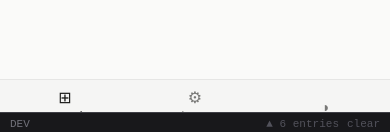
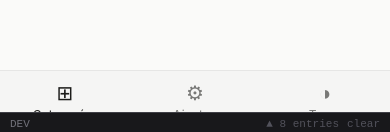
Before and after one commit to leonardespi/learnMe, a React (Vite) app: page / in a window 390 px wide. Shown: the part 709-841 px from the top of the page. Built offline with nearby package versions, Linux system fonts and the light colour scheme.

Commit message:
fix: responsive mobile layout — lg breakpoint, bottom nav redesign, hide keyboard hints

```diff
--- a/src/shared/layout/AppLayout.tsx
+++ b/src/shared/layout/AppLayout.tsx
@@ -1,6 +1,6 @@
 import { useState } from 'react'
 import { useQuery, useMutation, useQueryClient } from '@tanstack/react-query'
-import { invoke } from '@tauri-apps/api/core'
+import { invoke } from '@/api/invoke'
 import { Pencil, Trash2, Check, X } from 'lucide-react'
 import { Sidebar } from './Sidebar'
 import { BottomTabs } from './BottomTabs'
@@ -40,9 +40,9 @@ function GlobalHeader() {
       </span>
       <button
         onClick={openCommandPalette}
-        className="flex items-center justify-between gap-3 rounded px-2.5 py-1 text-xs transition-colors duration-100"
+        className="flex w-full items-center justify-between gap-3 rounded px-2.5 py-1 text-xs transition-colors duration-100"
         style={{
-          width: 200,
+          maxWidth: 200,
           color: 'var(--text-muted)',
           border: '1px solid var(--border)',
           background: 'var(--surface)',
@@ -534,7 +534,7 @@ export function AppLayout() {
     <>
       {/* ── Desktop: fixed 3-column panel layout ── */}
       <div
-        className="hidden md:flex h-screen overflow-hidden"
+        className="hidden lg:flex h-screen overflow-hidden"
         style={{ background: 'var(--bg)' }}
       >
         {/* Col 1: Sidebar — fixed w-64, collapses in zen mode */}
@@ -570,7 +570,7 @@ export function AppLayout() {
 
       {/* ── Mobile: single-column with bottom tabs ── */}
       <div
-        className="flex md:hidden min-h-screen flex-col"
+        className="flex lg:hidden min-h-screen flex-col w-full"
         style={{ background: 'var(--bg)' }}
       >
         <GlobalHeader />
--- a/src/shared/layout/BottomTabs.tsx
+++ b/src/shared/layout/BottomTabs.tsx
@@ -1,4 +1,4 @@
-import { ThemeToggle } from '@/shared/theme/ThemeToggle'
+import { useTheme } from '@/shared/theme/useTheme'
 import { useAppStore } from '@/store/appStore'
 
 const CATEGORIES_VIEWS = ['categories', 'category-detail', 'study-detail', 'review-session', 'stats']
@@ -7,16 +7,17 @@ export function BottomTabs() {
   const navigateToCategories = useAppStore((s) => s.navigateToCategories)
   const navigateToSettings = useAppStore((s) => s.navigateToSettings)
   const view = useAppStore((s) => s.view)
+  const { theme, setTheme } = useTheme()
 
   const catActive = CATEGORIES_VIEWS.includes(view.name)
   const settingsActive = view.name === 'settings'
 
-  const tabBase = 'flex-1 flex flex-col items-center justify-center gap-0.5 py-1 transition-colors duration-100'
+  const tabBase = 'flex-1 flex flex-col items-center justify-center gap-1 py-2 text-xs rounded-md transition-colors duration-100'
 
   return (
     <nav
       data-testid="bottom-tabs"
-      className="flex md:hidden fixed bottom-0 left-0 right-0 h-14 z-50 items-stretch"
+      className="flex lg:hidden fixed bottom-0 left-0 right-0 z-50 w-full items-center py-1"
       style={{
         background: 'var(--surface)',
         borderTop: '1px solid var(--border)',
@@ -26,8 +27,8 @@ export function BottomTabs() {
         onClick={navigateToCategories}
         className={`${tabBase} ${catActive ? 'text-[var(--text)]' : 'text-[var(--text-muted)]'}`}
       >
-        <span className="font-mono text-base leading-none">⊞</span>
-        <span className="font-mono text-[10px] tracking-wide">Categorías</span>
+        <span className="text-xl leading-none">⊞</span>
+        <span className="tracking-wide">Categorías</span>
       </button>
 
       <button
@@ -35,13 +36,19 @@ export function BottomTabs() {
         onClick={navigateToSettings}
         className={`${tabBase} ${settingsActive ? 'text-[var(--text)]' : 'text-[var(--text-muted)]'}`}
       >
-        <span className="font-mono text-base leading-none">⚙</span>
-        <span className="font-mono text-[10px] tracking-wide">Ajustes</span>
+        <span className="text-xl leading-none">⚙</span>
+        <span className="tracking-wide">Ajustes</span>
       </button>
 
-      <div className="flex-1 flex items-center justify-center">
-        <ThemeToggle />
-      </div>
+      <button
+        data-testid="btn-theme-toggle"
+        aria-label={`Switch to ${theme === 'light' ? 'dark' : 'light'} theme`}
+        onClick={() => setTheme(theme === 'light' ? 'dark' : 'light')}
+        className={`${tabBase} text-[var(--text-muted)]`}
+      >
+        <span className="text-xl leading-none">{theme === 'light' ? '◑' : '○'}</span>
+        <span className="tracking-wide">Tema</span>
+      </button>
     </nav>
   )
 }
--- a/src/shared/layout/Sidebar.tsx
+++ b/src/shared/layout/Sidebar.tsx
@@ -53,7 +53,7 @@ export function Sidebar() {
               />
               Categorías
             </span>
-            <span className="font-mono text-[11px] text-[var(--text-muted)]">⌥1</span>
+            <span className="hidden lg:inline font-mono text-[11px] text-[var(--text-muted)]">⌥1</span>
           </button>
         </div>
       </div>
@@ -82,7 +82,7 @@ export function Sidebar() {
             />
             Ajustes
           </span>
-          <span className="font-mono text-[11px] text-[var(--text-muted)]">⌥2</span>
+          <span className="hidden lg:inline font-mono text-[11px] text-[var(--text-muted)]">⌥2</span>
         </button>
       </div>
     </nav>
```
